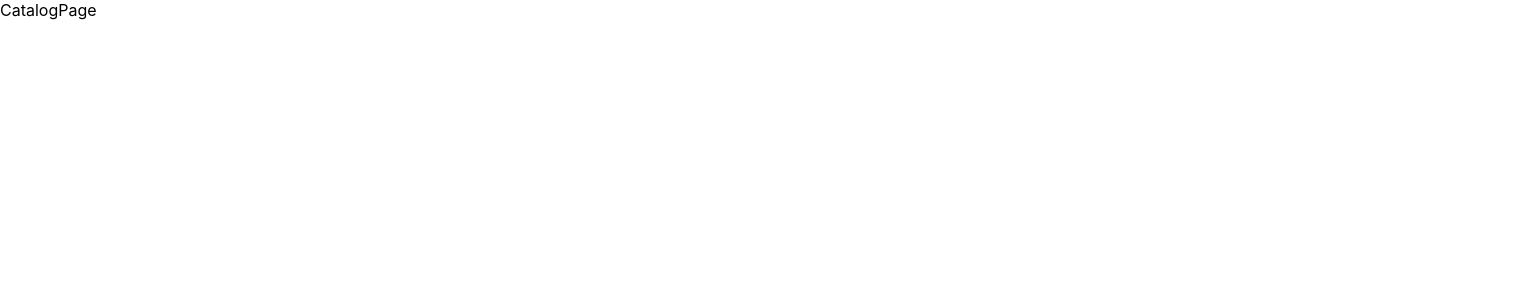
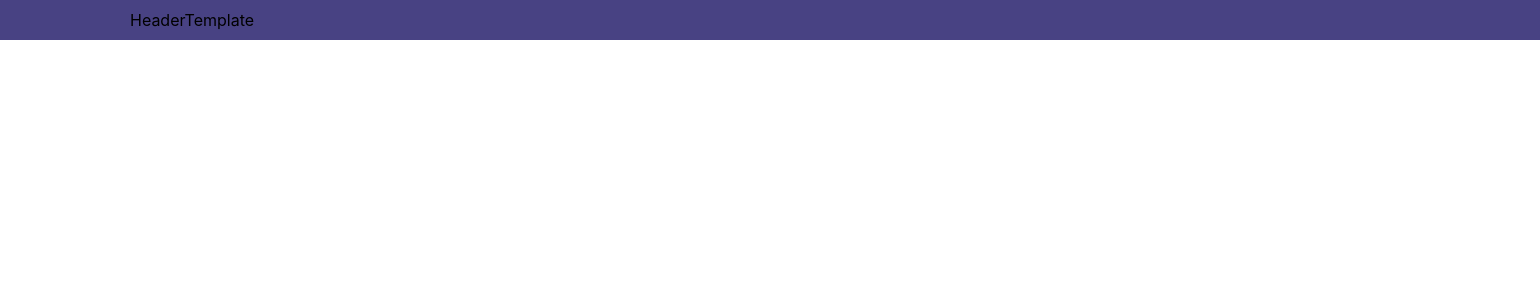
Before and after one commit to distanceOn/t1project, a React (Create React App) app: page / in a window 1280 px wide. Shown: the top 300 px of the page, 1540 px wide, since content can reach past the window. Built offline with nearby package versions, Linux system fonts and the light colour scheme.

Commit message:
feat: create header template and add to page, install scss

```diff
--- a/package.json
+++ b/package.json
@@ -40,5 +40,8 @@
       "last 1 firefox version",
       "last 1 safari version"
     ]
+  },
+  "devDependencies": {
+    "node-sass": "^9.0.0"
   }
 }
--- /dev/null
+++ b/src/components/templates/HeaderTemplate/HeaderTemplate.module.scss
@@ -0,0 +1,5 @@
+.container{
+  width: 100%;
+  padding: 10px 130px;
+  background-color: #484283;
+}
--- /dev/null
+++ b/src/components/templates/HeaderTemplate/HeaderTemplate.tsx
@@ -0,0 +1,9 @@
+import S from './HeaderTemplate.module.scss'
+export const HeaderTemplate = () => {
+
+  return (
+    <div className={S.container}>
+      HeaderTemplate
+    </div>
+  )
+}
--- /dev/null
+++ b/src/pages/CatalogPage/CatalogPage.module.scss
@@ -0,0 +1,4 @@
+.page{
+  width: 100%;
+  height: fit-content;
+}
--- a/src/pages/CatalogPage/CatalogPage.tsx
+++ b/src/pages/CatalogPage/CatalogPage.tsx
@@ -1,8 +1,10 @@
+import { HeaderTemplate } from '../../components/templates/HeaderTemplate/HeaderTemplate'
+import S from './CatalogPage.module.scss'
 export const CatalogPage = () => {
 
   return (
-    <div>
-      CatalogPage
+    <div className={S.container}>
+      <HeaderTemplate/>
     </div>
   )
 }
```
Also changed, not shown: 1 other file (tests, documents, lock files or other folders).
